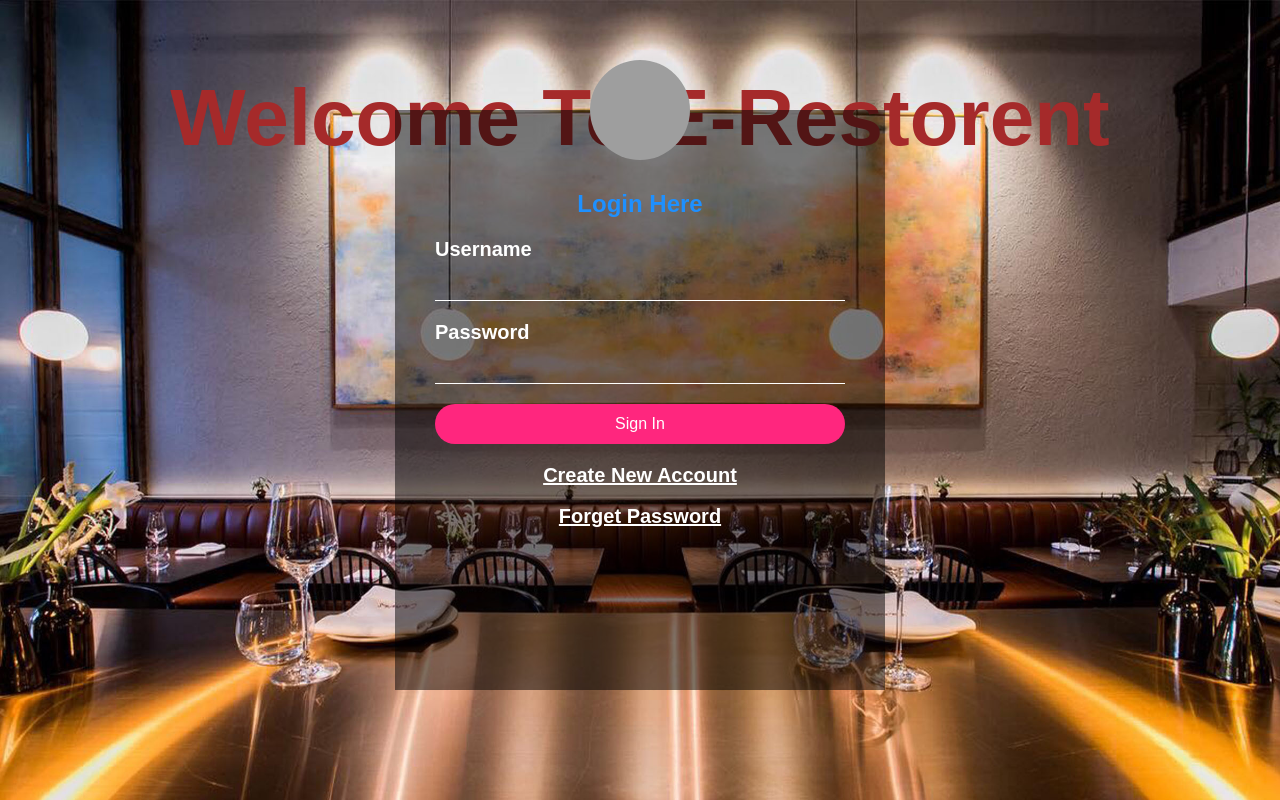
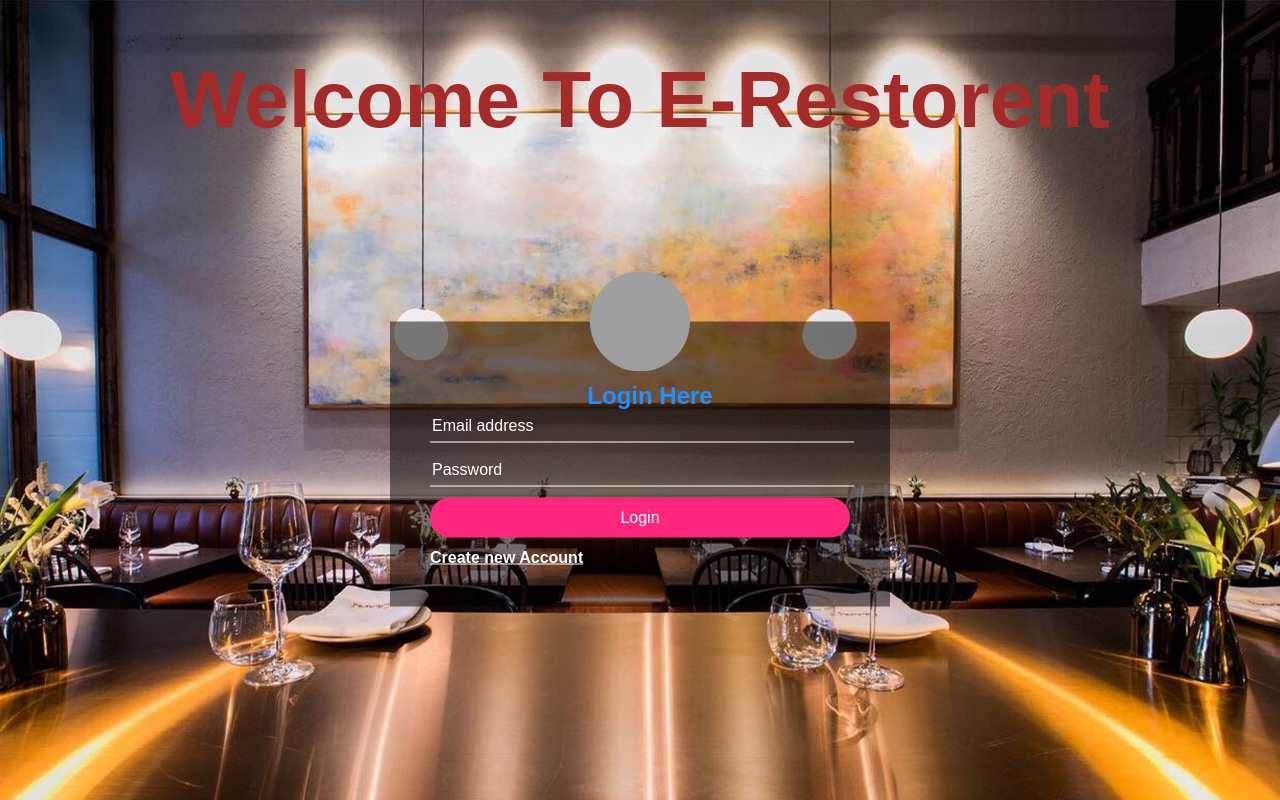
Before and after one commit to ankitpakhale/ERestorent, a Django app: page /login/ in a window 1280 px wide. Run offline with Django 3.2, Linux system fonts and the light colour scheme; grey boxes are pictures that could not be loaded.

Commit message:
Backup Commit

```diff
--- a/app1/static/css/register.css
+++ b/app1/static/css/register.css
@@ -1,11 +1,14 @@
 body{
-    margin: 0;
-    padding: 0;
-    background: url("../images/HOME03.jpg");
-    background-size: cover;
-    font-family: sans-serif;
-  }
+  margin: 0;
+  padding: 0;
+  background: url("../images/HOME03.jpg");
+  background-size: cover;
+  font-family: sans-serif;
 
+  background-repeat: no-repeat;
+  background-attachment: fixed;
+  background-position: center;
+}
   .signupBox{
     position: absolute;
     top: 58%;
--- a/app1/templates/registration/login.html
+++ b/app1/templates/registration/login.html
@@ -1,30 +1,39 @@
 {% load static %}
+<!DOCTYPE html>
+<html>
 
-<html>
 <head>
 	<title>Login Page</title>
-	<link rel="stylesheet" type="text/css" href="{% static 'css/login_style.css' %}">
+	<link rel="stylesheet" type="text/css" href="{% static 'css/register.css' %}">
 </head>
+
 <body>
-	<br>
 	<div style="font-size: 40px; color:brown">
 		<center>
 			<h1>Welcome To E-Restorent</h1>
 		</center>
 	</div>
-	<div class="loginBox">
+	<div class="signupBox">
+		<!-- <img src="{% static 'images/user1.png' %}" class="user"> -->
 		<img src="{% static 'images/user1.png' %}" class="user">
 		<h2>Login Here</h2>
 		<form method="POST" enctype="multipart/form-data">
 			{% csrf_token %}
-			<p>Username</p>
-			<input type="email" name="email">
-			<p>Password</p>
-			<input type="password" name="password">
-			<input type="submit" value="Sign In">
-			<a href="{% url 'register' %}"><p style="text-align: center">Create New Account</p></a><br>
-			<a href="{% url 'verify' %}"><p style="text-align: center">Forget Password</p></a><br>
+
+			<input type="email" name="email" id="email" class="form-control" placeholder="Email address" required>
+
+			<input type="password" name="password" id="password" class="form-control" placeholder="Password" required>
+
+			<input type="submit" value="Login">
 		</form>
+
+		<a href="{% url 'register' %}">Create new Account</a>
+
 	</div>
+    <!-- PRINTING BACKEND MESSAGES -->
+        {% if msg %}
+        <script>alert('{{msg}}')</script>
+        {% endif %}
 </body>
+
 </html>
```
Also changed, not shown: app1/templates/registration/register.html (+6 -12 lines), db.sqlite3, media/5334.jpeg (added). Lines whose indentation alone changed are shown as unchanged.
